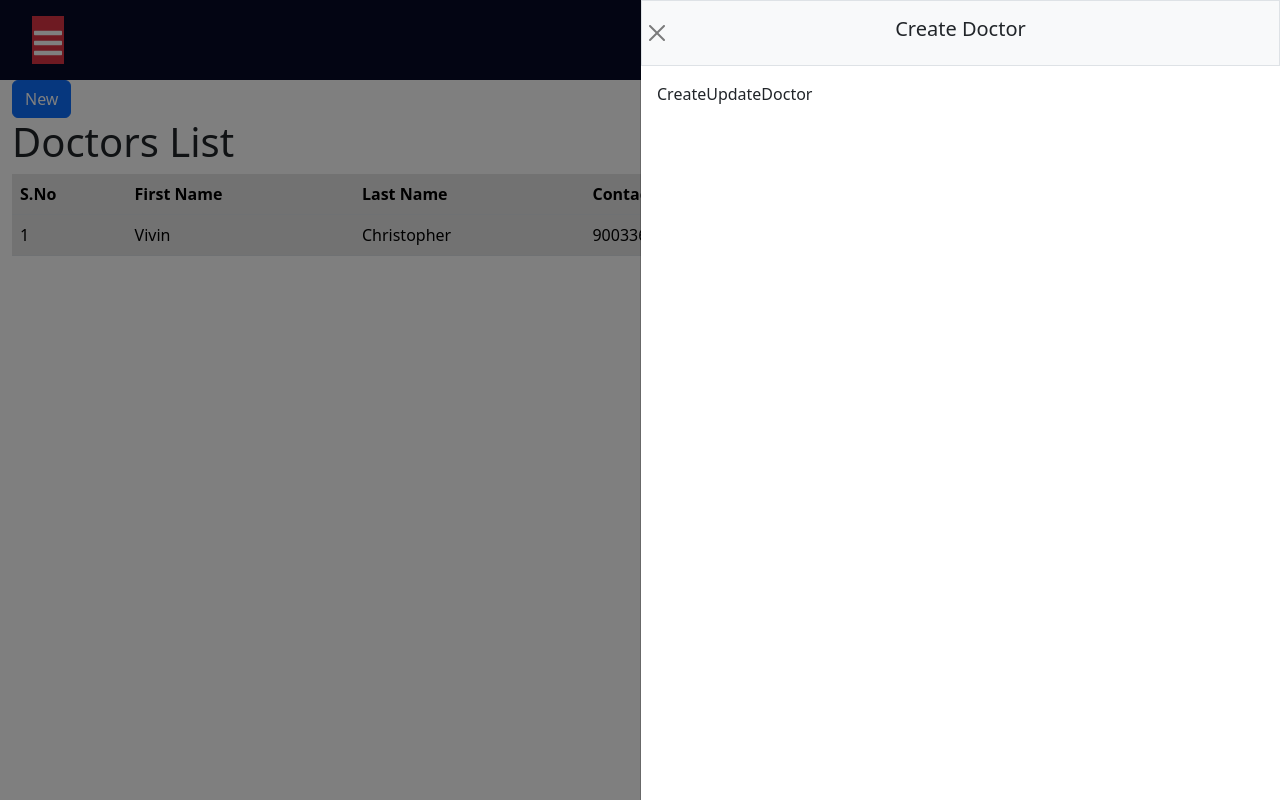
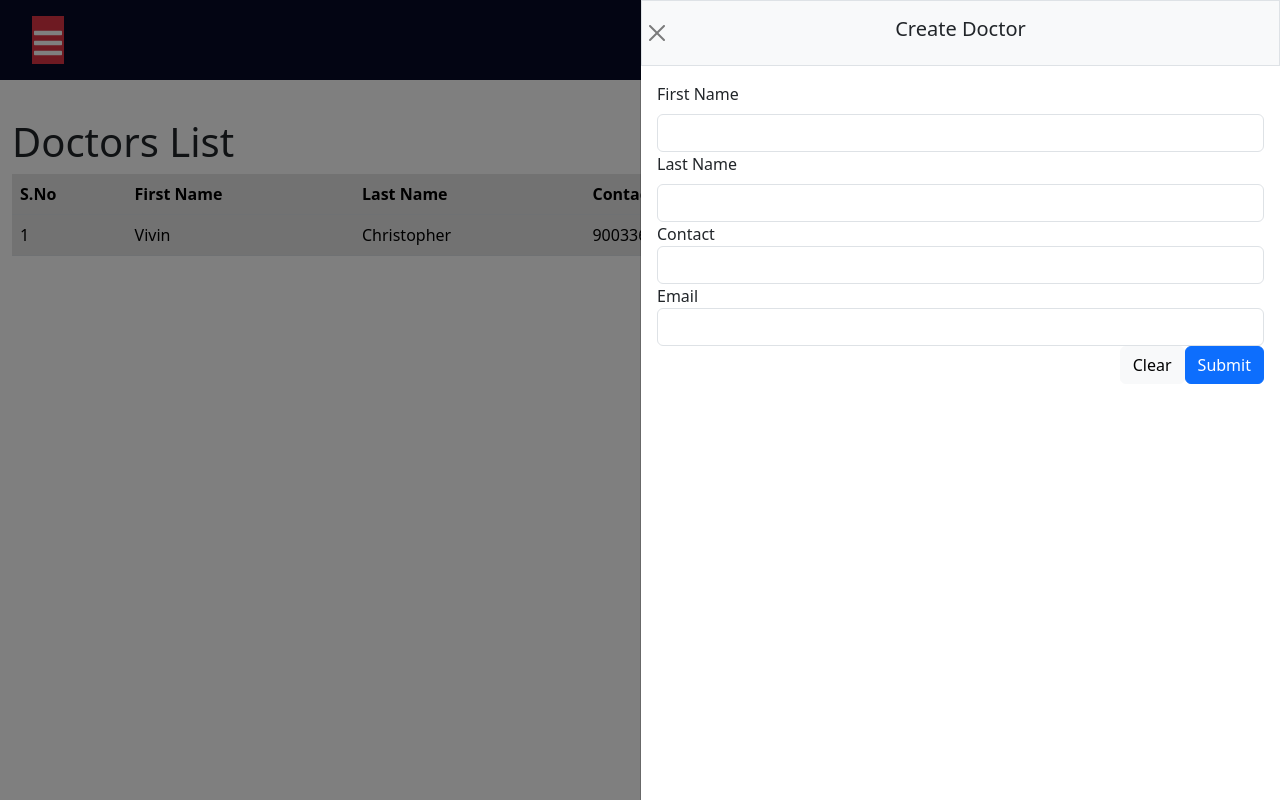
Before and after one commit to vivincrichard/my-application-01, a React (Vite) app: page /doctors in a window 1280 px wide. Both pictures are taken after a click on the button "New". Built offline with nearby package versions, Linux system fonts and the light colour scheme; data requests are answered from the project's data file.

Commit message:
added create doctor field to the UI

```diff
--- a/package.json
+++ b/package.json
@@ -19,6 +19,7 @@
     "json-server": "^1.0.0-beta.3",
     "react": "^18.3.1",
     "react-dom": "^18.3.1",
+    "react-hook-form": "^7.54.0",
     "react-icons": "^5.3.0",
     "react-router-dom": "^6.27.0",
     "react-toastify": "^10.0.6",
--- a/src/Components/Doctors/CreateUpdateDoctor.tsx
+++ b/src/Components/Doctors/CreateUpdateDoctor.tsx
@@ -1,8 +1,114 @@
+import { useForm } from "react-hook-form";
+import { useCreateDoctor, useDoctorList } from "./DoctorQuery";
 
-function CreateUpdateDoctor() {
+const CreateUpdateDoctor = () => {
+
+  const {mutateAsync: createDoctor} = useCreateDoctor();
+  const {data: list} = useDoctorList();
+
+  const {
+    register,
+    handleSubmit,
+    formState: { errors },
+    reset,
+  } = useForm();
+
+  const handleClear = () => {
+    reset();
+  };
+
+  const findId = () => {
+    const l = list?.length;
+    console.log('llllllll',Number(l) + 1);
+
+    return Number(l) + 1;
+  }
+
+  const onSubmit = (data: any) => {
+    const idLength = findId();
+    data = {...data,id:idLength }
+    console.log("data", data);
+    createDoctor(data);
+    reset();
+  };
+
   return (
-    <div>CreateUpdateDoctor</div>
-  )
-}
+    <div className="form-group">
+      <form onSubmit={handleSubmit(onSubmit)}>
+        <div className="form-group">
 
-export default CreateUpdateDoctor
+          <div>
+            <label htmlFor="firstName" className="form-label">
+              First Name
+            </label>
+            <input
+              id="firstName"
+              type="text"
+              className="form-control"
+              {...register("firstName", { required: "First Name is required" })}
+            />
+            {errors.firstName && (
+              <p className="text-danger">
+                {(errors.firstName as any)?.message}
+              </p>
+            )}
+          </div>
+
+          <div>
+            <label htmlFor="lastName" className="form-label">
+              Last Name
+            </label>
+            <input
+              id="lastName"
+              type="text"
+              className="form-control"
+              {...register("lastName", { required: "Last Name is required" })}
+            />
+            {errors.lastName && (
+              <p className="text-danger">{(errors.lastName as any)?.message}</p>
+            )}
+          </div>
+          <div>
+            <label htmlFor="contact">Contact</label>
+            <input
+              type="number"
+              id="contact"
+              className="form-control"
+              {...register("contact", { required: "Contact is required" })}
+            />
+            {errors.contact && (
+              <p className="text-danger">{(errors.contact as any)?.message}</p>
+            )}
+          </div>
+
+          <div>
+            <label htmlFor="email">Email</label>
+            <input
+              id="email"
+              type="text"
+              className="form-control"
+              {...register("email", { required: "Email is required" })}
+            />
+            {errors.email && (
+              <p className="text-danger">{(errors.email as any)?.message}</p>
+            )}
+          </div>
+          <div className="d-flex justify-content-end">
+            <button
+              type="button"
+              onClick={handleClear}
+              className="btn btn-light"
+            >
+              Clear
+            </button>
+            <button type="submit" className="btn btn-primary">
+              Submit
+            </button>
+          </div>
+        </div>
+      </form>
+    </div>
+  );
+};
+
+export default CreateUpdateDoctor;
--- a/src/Components/Doctors/Index.tsx
+++ b/src/Components/Doctors/Index.tsx
@@ -12,6 +12,7 @@ function Doctors() {
           width="50"
           sliderBody={<CreateUpdateDoctor />}
         />
+        <div className="d-flex justify-content-end">
           <button
             type="button"
             className="btn btn-primary"
@@ -20,6 +21,7 @@ function Doctors() {
           >
             New
           </button>
+        </div>
         <h1>Doctors List</h1>
         <ListDoctor />
       </div>
```
Also changed, not shown: 1 other file (tests, documents, lock files or other folders). Lines whose indentation alone changed are shown as unchanged.
